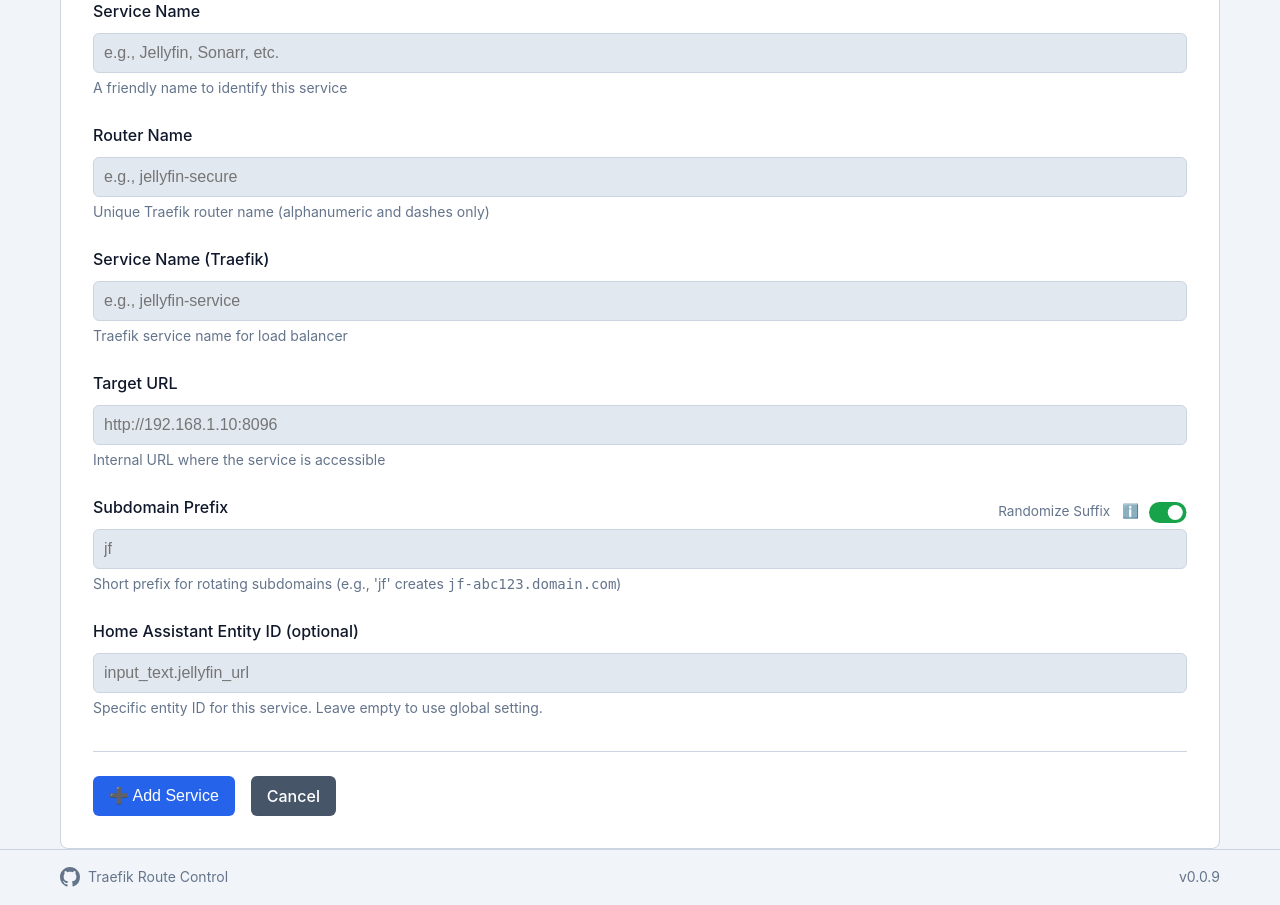
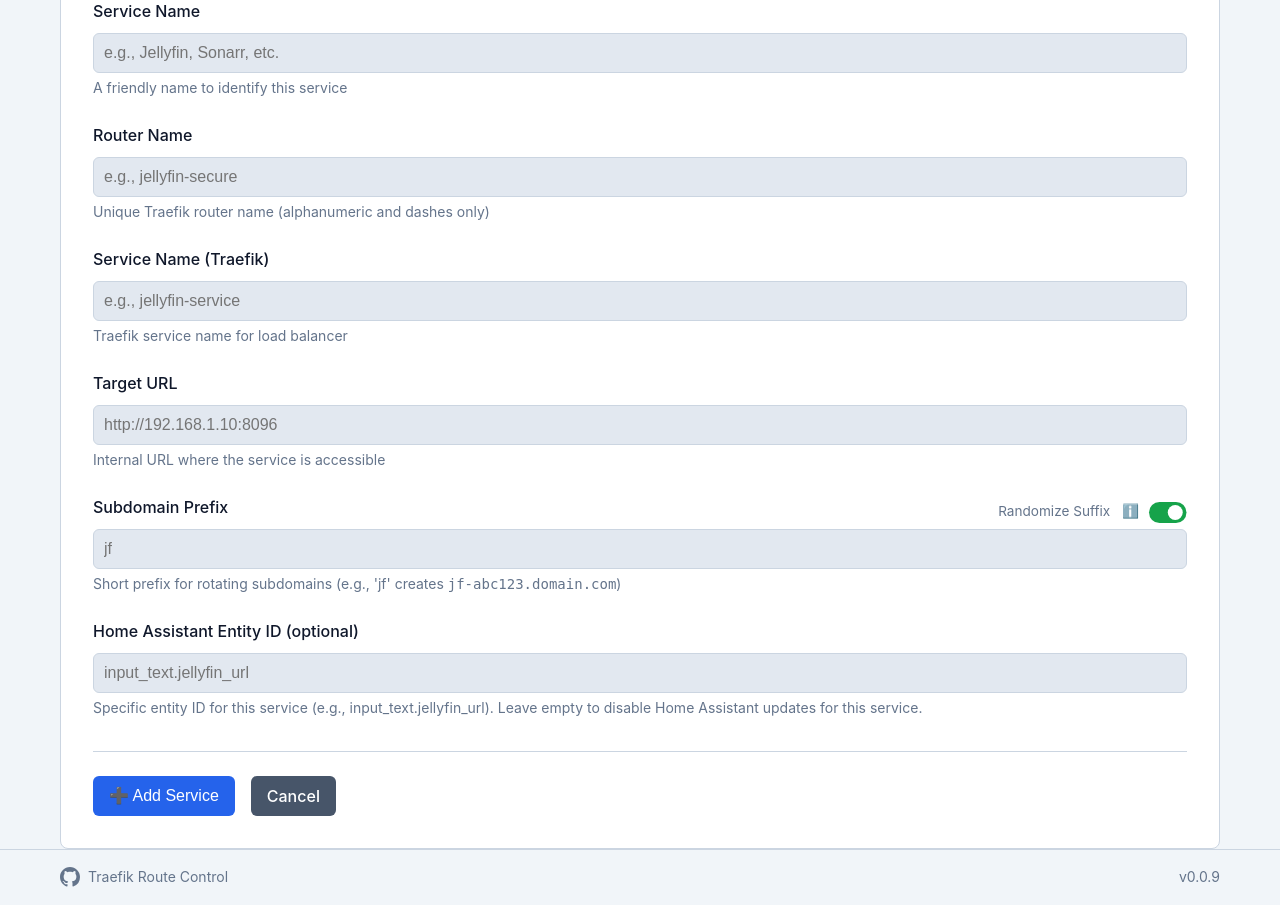
Before and after one commit to m1ckyb/Traefik-Route-Control, a Flask app: page /services/new in a window 1280 px wide. Shown: the part 209-1114 px from the top of the page. Run offline with Flask 3, Linux system fonts and the light colour scheme; a user stored in the database is signed in; data comes from the database, SQL or seed files in the repository.

Commit message:
fix: background tasks in docker and improve HA/subdomain UI

```diff
--- a/main.py
+++ b/main.py
@@ -392,16 +392,16 @@ def update_hass(state, service_name="Service", hass_entity_id=None):
     hass_url = get_setting("HASS_URL", required=False)
     hass_token = get_setting("HASS_TOKEN", required=False)
 
-    # Use provided entity ID or fall back to global setting (for backward compatibility)
+    # Check if entity ID is provided for this service
     if not hass_entity_id:
-        hass_entity_id = get_setting("HASS_ENTITY_ID", required=False)
+        return # Skip if no entity ID provided
 
     # Strip whitespace - if result is empty/None, skip HA update
     hass_entity_id = hass_entity_id.strip() if hass_entity_id else None
 
     # Explicitly check for "None" or "null" strings
     if hass_entity_id and hass_entity_id.lower() in ["none", "null"]:
-        hass_entity_id = None
+        return
 
     # Validate entity ID format before sending request
     if hass_entity_id and '.' not in hass_entity_id:
@@ -3183,6 +3183,17 @@ def api_system_info():
         "database": db.get_db_stats()
     })
 
+# Start background threads if running via Gunicorn/WSGI (imported module)
+if __name__ != "__main__":
+    try:
+        # Start background services when running under Gunicorn
+        # NOTE: This assumes a single worker process (default).
+        # Multiple workers would duplicate health checks and notifications.
+        start_health_check_thread()
+        start_port_rotation_thread()
+    except Exception as e:
+        print(f"⚠️ Failed to start background tasks: {e}")
+
 if __name__ == "__main__":
     parser = argparse.ArgumentParser(description="Control Traefik Route Rotation")
     parser.add_argument("action", choices=["on", "off", "status", "rotate", "serve"],
--- a/templates/index.html
+++ b/templates/index.html
@@ -62,7 +62,7 @@
                 <strong>Target:</strong> <code>{{ service.target_url }}</code>
             </div>
             <div class="info-row">
-                <strong>Prefix:</strong> <code>{{ service.subdomain_prefix }}</code>
+                <strong>{% if service.random_suffix %}Prefix{% else %}Hostname{% endif %}:</strong> <code>{{ service.subdomain_prefix }}</code>
             </div>
             <div class="info-row current-url-row" style="display: {% if service.enabled and service.current_hostname %}flex{% else %}none{% endif %}">
                 <strong>Current URL:</strong>
--- a/templates/service_form.html
+++ b/templates/service_form.html
@@ -41,7 +41,7 @@
 
         <div class="form-group">
             <div style="display: flex; justify-content: space-between; align-items: center;">
-                <label for="subdomain_prefix">Subdomain Prefix</label>
+                <label for="subdomain_prefix" id="prefix-label">Subdomain Prefix</label>
                 <div style="display: flex; align-items: center; gap: 10px;">
                     <span style="font-size: 0.85rem; color: var(--text-dim);">Randomize Suffix <span class="tooltip-icon" data-tooltip="If enabled, appends a random string to the prefix. If disabled, uses the prefix as the exact subdomain.">ℹ️</span></span>
                     <div class="switch-75">
@@ -63,7 +63,7 @@
             <input type="text" id="hass_entity_id" name="hass_entity_id"
                    value="{{ service.hass_entity_id if service else '' }}"
                    placeholder="input_text.jellyfin_url">
-            <small>Specific entity ID for this service. Leave empty to use global setting.</small>
+            <small>Specific entity ID for this service (e.g., input_text.jellyfin_url). Leave empty to disable Home Assistant updates for this service.</small>
         </div>
 
         <div class="form-actions">
@@ -80,13 +80,16 @@ function updatePrefixHelp() {
     const isRandom = document.getElementById('random_suffix').checked;
     const helpText = document.getElementById('prefix-help');
     const input = document.getElementById('subdomain_prefix');
+    const label = document.getElementById('prefix-label');
 
     if (isRandom) {
         helpText.innerHTML = "Short prefix for rotating subdomains (e.g., 'jf' creates <code>jf-abc123.domain.com</code>)";
         input.placeholder = "jf";
+        label.textContent = "Subdomain Prefix";
     } else {
         helpText.innerHTML = "Full subdomain to use (e.g., 'jellyfin' creates <code>jellyfin.domain.com</code>)";
         input.placeholder = "jellyfin";
+        label.textContent = "Subdomain Hostname";
     }
 }
 
--- a/templates/settings.html
+++ b/templates/settings.html
@@ -346,6 +346,7 @@
                 <input type="password" id="HASS_TOKEN" name="HASS_TOKEN"
                        value="{{ settings.get('HASS_TOKEN', '') }}" autocomplete="off">
             </div>
+
             <div class="form-group">
                 <button type="button" class="btn btn-secondary" onclick="testHassConnection(event)">🔌 Test HA Connection</button>
             </div>
```
Also changed, not shown: CHANGELOG.md.
